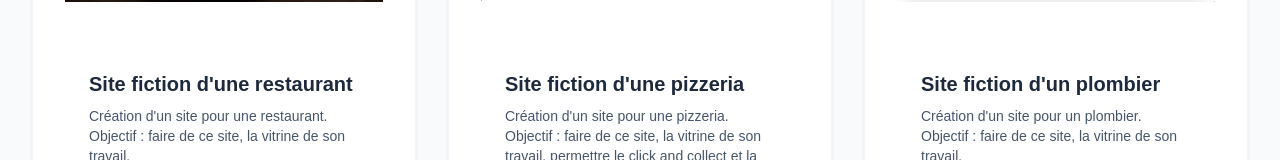
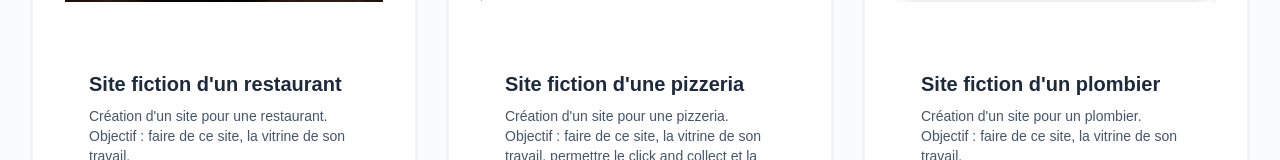
Before and after one commit to G-eraldo/fabrique, a Next.js app: page /portfolio in a window 1280 px wide. Shown: the part 535-695 px from the top of the page. Built offline with nearby package versions, Linux system fonts and the light colour scheme.

Commit message:
refactor: Made portfolio project cards entirely clickable and corrected a typo in a project title

```diff
--- a/src/app/portfolio/page.jsx
+++ b/src/app/portfolio/page.jsx
@@ -38,7 +38,7 @@ export default function page() {
     {
       id: 1,
       img: "/site_4.png",
-      title: "Site fiction d'une restaurant",
+      title: "Site fiction d'un restaurant",
       type: "Site vitrine",
       description:
         "Création d'un site pour une restaurant. Objectif : faire de ce site, la vitrine de son travail.",
@@ -107,10 +107,13 @@ export default function page() {
 
         <div className="grid md:grid-cols-2 lg:grid-cols-3 gap-8">
           {projects.map((project) => (
-            <Card
+            <Link
               key={project.id}
-              className="group bg-white p-8 rounded-2xl shadow-md hover:shadow-xl border border-slate-100 transition-all duration-300 hover:border-amber-500 relative flex flex-col h-full"
+              href={project.href}
+              target="_blank"
+              className="group block h-full"
             >
+              <Card className="bg-white p-8 rounded-2xl shadow-md group-hover:shadow-xl border border-slate-100 transition-all duration-300 group-hover:border-amber-500 relative flex flex-col h-full">
                 <div className="h-48 flex items-center justify-center relative overflow-hidden">
                   <Image
                     src={project.img}
@@ -137,17 +140,14 @@ export default function page() {
                       </span>
                     ))}
                   </div>
-                <button className="mt-4 text-amber-500 font-semibold flex items-center hover:text-amber-600 transition-colors">
-                  <Link
-                    href={project.href}
-                    target="_blank"
-                    className="flex items-center"
-                  >
+                  <div className="mt-4 text-amber-500 font-semibold flex items-center group-hover:text-amber-600 transition-colors">
+                    <span className="flex items-center">
                       {project.linkText} <ArrowRight className="ml-2 w-4 h-4" />
-                  </Link>
-                </button>
+                    </span>
+                  </div>
                 </div>
               </Card>
+            </Link>
           ))}
         </div>
         <div className="col-span-full text-center mt-8 p-10 bg-slate-300 rounded-2xl">
```
Lines whose indentation alone changed are shown as unchanged.
